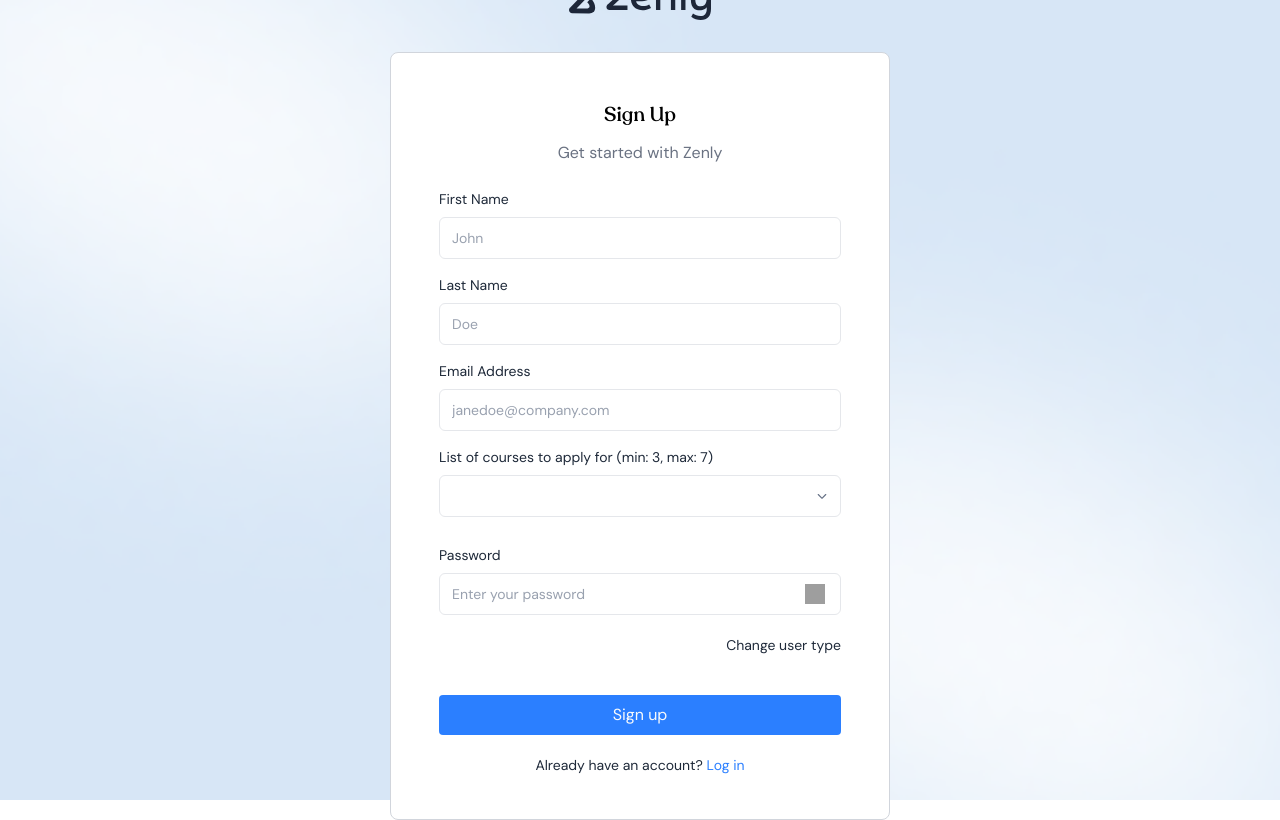
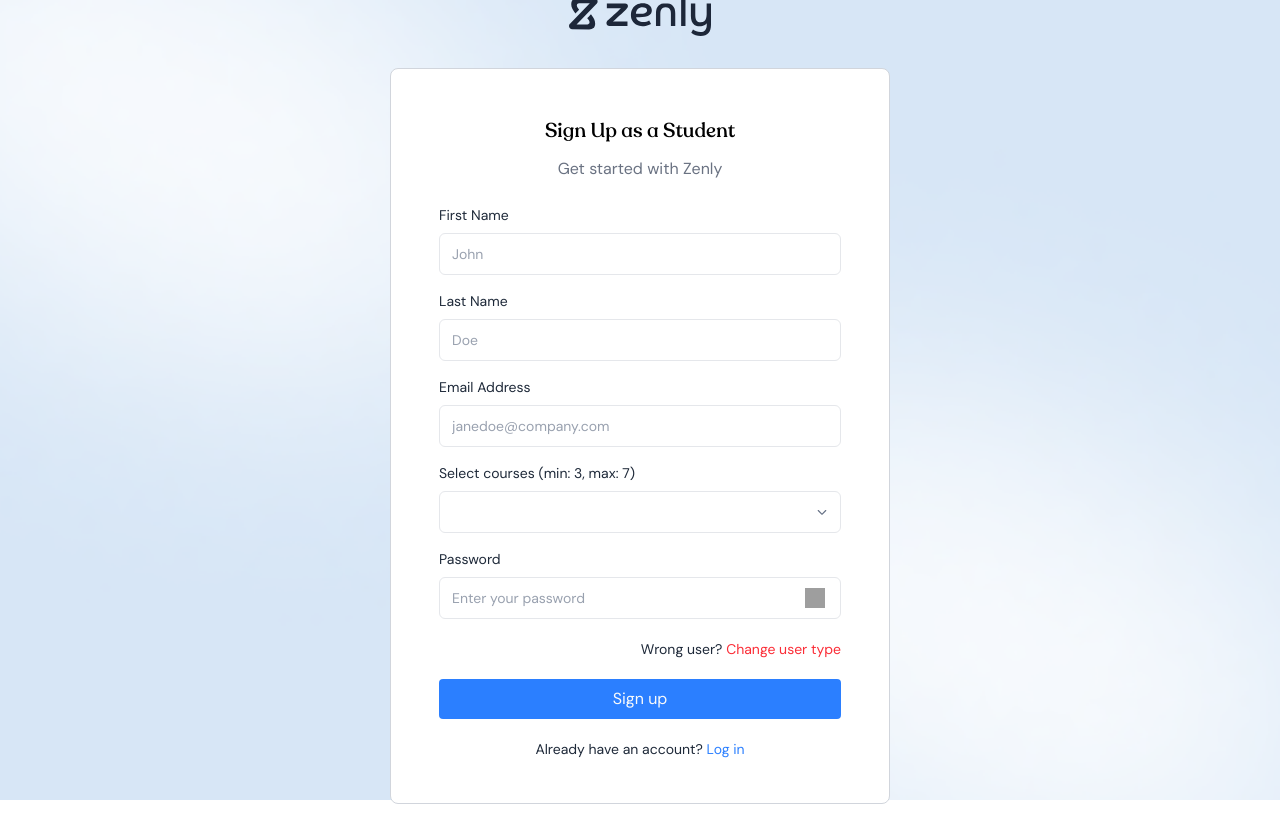
Before and after one commit to Charvine-300/Complaint-Management-System, a Next.js app: page /auth/signup in a window 1280 px wide. Built offline with nearby package versions, Linux system fonts and the light colour scheme; grey boxes are pictures that could not be loaded.

Commit message:
configured state management

```diff
--- a/app/auth/signup/page.jsx
+++ b/app/auth/signup/page.jsx
@@ -4,9 +4,11 @@
 import React, { useState } from 'react';
 import { useForm } from 'react-hook-form';
 import Link from 'next/link';
+import useStore from '@/utils/ComplaintMgmtStore';
+
 
 const Signup = () => {
-  // TODO - Add state management for selected user type
+  const complaintStore = useStore((state) => state);
   const [showPassword, setShowPassword] = useState(false);
 
   const {
@@ -17,12 +19,14 @@
 
   const onSubmit = async (data) => {
     console.log('Form Data:', data);
-    // TODO: Handle login API call here
+    // TODO: Handle Signup API call here
   };
 
   // TODO - Remove constants
   const coursesList = ["CSC 310", "CSC 413", "CSC 419", "CSC 410", "CSC 434", "CSC 456"];
 
+  let minCourses = complaintStore.userType.toLowerCase() == 'student' ? 3 : 1;
+  let maxCourses = complaintStore.userType.toLowerCase() == 'student' ? 7 : 5;
   const [selectedCourses, setSelectedCourses] = useState([]);
   const [isOpen, setIsOpen] = useState(false);
 
@@ -50,7 +54,7 @@
           className="block mx-auto mt-8 lg:hidden"
         />
         <div className="mx-auto max-w-md text-center my-6">
-          <h1 className="capitalize font-medium text-black-600 recoleta-medium text-xl">Sign up</h1>
+          <h1 className="font-medium text-black-600 recoleta-medium text-xl">Sign Up as a {complaintStore.userType}</h1>
           <p className="text-gray-500 mt-3 text-base">Get started with Zenly</p>
         </div>
 
@@ -98,18 +102,27 @@
            {/* List of courses Input */}
            <div className="input-field-group relative">
       <label className="label">
-        List of courses to apply for (min: 3, max: 7)
+        Select courses (min: {minCourses}, max: {maxCourses})
       </label>
 
       <div className="relative">
         <div
-          type="button"
-          onClick={toggleDropdown}
-          className="input text-left w-full flex justify-end items-center cursor-pointer !py-3.5"
+          className="input w-full !flex justify-between items-center cursor-pointer !py-3.5"
         >
+          {selectedCourses && (
+  <div className='flex gap-3 flex-wrap w-[90%]'>
+    {selectedCourses.map((item, index) => (
+      <div className='bg-blue-300 text-sm flex px-3 py-1 rounded-sm gap-1 items-center' key={index}>
+        <p>{item}</p>
+        <img src="/assets/icons/delete.svg" alt="delete icon" className='w-3 h-4 cursor-pointer' onClick={() => handleDelete(item)} />
+      </div>
+    ))}
+  </div>
+)}
         <img
   src="/assets/icons/CaretDown.svg"
   alt="dropdown arrow"
+  onClick={toggleDropdown}
   className={`block ml-auto transition-transform duration-300 ${isOpen ? "rotate-180" : "rotate-0"}`}
 />
         </div>
@@ -134,24 +147,14 @@
             ))}
           </div>
         )}
-                {selectedCourses && (
-  <div className='flex gap-3 flex-wrap mt-3'>
-    {selectedCourses.map((item, index) => (
-      <div className='bg-blue-300 text-sm flex px-3 py-1 rounded-sm gap-1 items-center' key={index}>
-        <p>{item}</p>
-        <img src="/assets/icons/delete.svg" alt="delete icon" className='w-3 h-4 cursor-pointer' onClick={() => handleDelete(item)} />
-      </div>
-    ))}
-  </div>
-)}
       </div>
 
       {errors.courses && <p className="text-red-500 text-sm">{errors.courses.message}</p>}
       <input type="hidden" {...register("courses", {
         validate: () =>
-          selectedCourses.length >= 3 && selectedCourses.length <= 7
+          selectedCourses.length >= minCourses && selectedCourses.length <= maxCourses
             ? true
-            : "You must select between 3 and 7 courses",
+            : `You must select between ${minCourses} and ${maxCourses} courses`,
         value: selectedCourses
       })} />
     </div>
@@ -181,7 +184,8 @@
             </div>
             {errors.password && <p className="text-red-500 text-sm">{errors.password.message}</p>}
           </div>
-          <Link href='/auth/signup/user-type' className="text-error-600 block cursor-pointer my-5 text-right text-sm text-gray-800">Change user type</Link>
+          <p className="text-right text-gray-800 text-sm mt-5"> Wrong user? <Link href='/auth/signup/user-type' className="text-red-500 cursor-pointer my-5 text-sm">Change user type</Link> </p>
+
 
           {/* Submit Button */}
           <button type="submit" className="btn primary-btn" disabled={isSubmitting}>
--- a/app/auth/signup/user-type/page.jsx
+++ b/app/auth/signup/user-type/page.jsx
@@ -3,13 +3,15 @@
 import { AuthLayout } from '@/components';
 import React from 'react';
 import { useRouter } from "next/navigation";
+import useStore from '@/utils/ComplaintMgmtStore';
 
 
 const UserType = () => {
+  const complaintStore = useStore((state) => state);
   const router = useRouter();
 
-  // TODO - Add state management for chosen user type
   const handleNavigate = (userType) => {
+    complaintStore.handleUserType(userType);
     router.push('/auth/signup');
   }
 
@@ -26,10 +28,10 @@
           <p className="text-gray-500 mt-3 text-base">Get started with Zenly</p>
 
           <div className="flex flex-col justify-center mx-auto w-[80%] my-6">
-          <button onClick={() => handleNavigate('lecturer')} type="submit" className="btn primary-btn">
+          <button onClick={() => handleNavigate('Lecturer')} type="submit" className="btn primary-btn">
             Sign up as Lecturer
           </button>
-          <button onClick={() => handleNavigate('student')} type="submit" className="btn outline-btn">
+          <button onClick={() => handleNavigate('Student')} type="submit" className="btn outline-btn">
             Sign up as Student
           </button>
           </div>
--- a/package.json
+++ b/package.json
@@ -15,7 +15,8 @@
     "next": "15.2.0",
     "react": "^19.0.0",
     "react-dom": "^19.0.0",
-    "react-hook-form": "^7.54.2"
+    "react-hook-form": "^7.54.2",
+    "zustand": "^5.0.3"
   },
   "devDependencies": {
     "@eslint/eslintrc": "^3",
--- /dev/null
+++ b/utils/ComplaintMgmtStore.js
@@ -0,0 +1,14 @@
+import { create } from 'zustand'
+
+const useStore = create((set) => ({
+  bears: 0,
+  userType: 'Student',
+  accessToken: null,
+  handleUserType: (type) => set({ userType: type }),
+  increasePopulation: () => set((state) => ({ bears: state.bears + 1 })),
+  removeAllBears: () => set({ bears: 0 }),
+  updateBears: (newBears) => set({ bears: newBears }),
+}))
+
+
+export default useStore;
```
Also changed, not shown: 1 other file (tests, documents, lock files or other folders).
